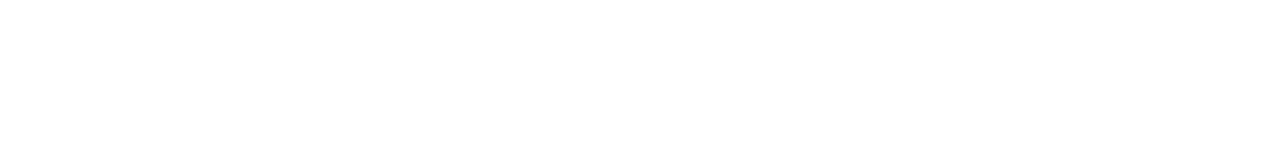
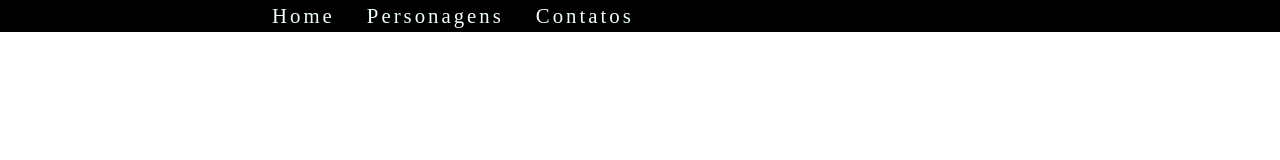
Before and after one commit to paiva-glm/front-desenhos-anos-90-2000, a plain HTML site: page index.html in a window 1280 px wide. Drawn offline with Linux system fonts and the light colour scheme.

Commit message:
feat(html): header

```diff
--- a/css/style.css
+++ b/css/style.css
@@ -0,0 +1,29 @@
+*{
+    margin: 0%;
+    padding: 0%;
+}
+
+
+#head{
+    background-color: #000000;
+    width: 100vw;
+    min-height: 4vh;
+}
+
+#content-div-header{
+    margin-left: 15rem;
+}
+
+#content-div-header ul{
+    display: flex;
+    align-items: center;
+    height: 4vh;
+}
+
+#content-div-header ul li{
+    color: azure;
+    list-style: none;
+    font-size: 1.3rem;
+    margin-left: 2rem;
+    letter-spacing: 3px;
+}
--- a/index.html
+++ b/index.html
@@ -8,6 +8,14 @@
     <script src="js/script.js" defer type="module"></script>
 </head>
 <body>
-
+    <header id="head">
+        <div id="content-div-header">
+            <ul>
+                <li>Home</li>
+                <li>Personagens</li>
+                <li>Contatos</li>
+            </ul>
+        </div>
+    </header>
 </body>
 </html>
```
